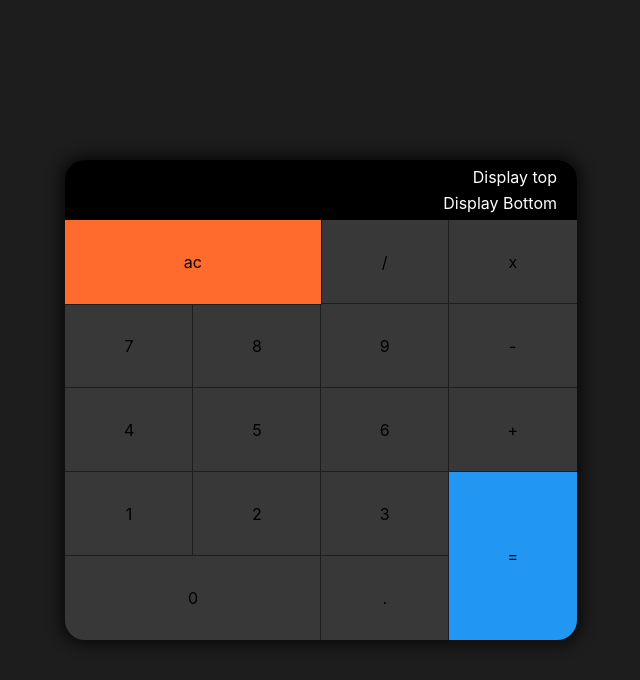
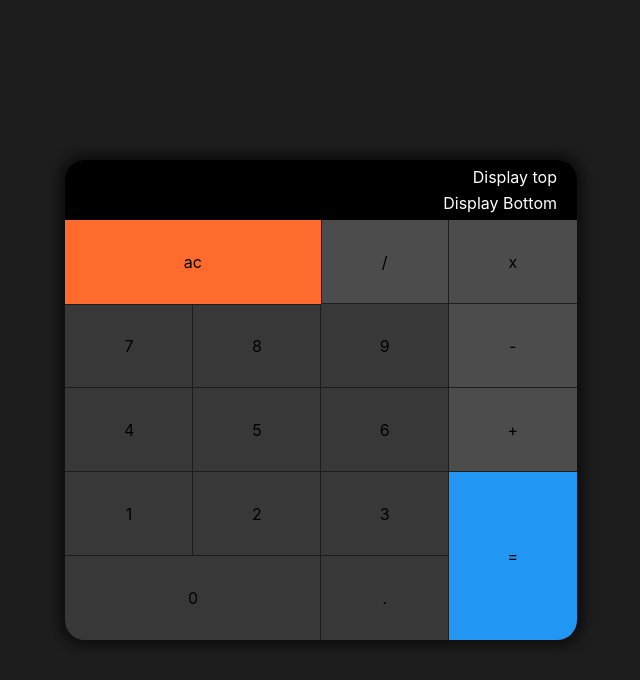
Before and after one commit to Macattack1999-teck/calculator, a React (Create React App) app: page / in a window 1280 px wide. Shown: the top 680 px of the page, without its empty margins (319-959 px from the left). Built offline with nearby package versions, Linux system fonts and the light colour scheme.

Commit message:
finished basic styles

```diff
--- a/src/App.css
+++ b/src/App.css
@@ -30,6 +30,22 @@
   z-index: 0;
 }
 
+.plus {
+  background: #4d4c4c;
+}
+
+.dash {
+  background: #4d4c4c;
+}
+
+.times {
+  background: #4d4c4c;
+}
+
+.slash {
+  background: #4d4c4c;
+}
+
 .equals {
   background: #2196f3;
   z-index: 0;
```
